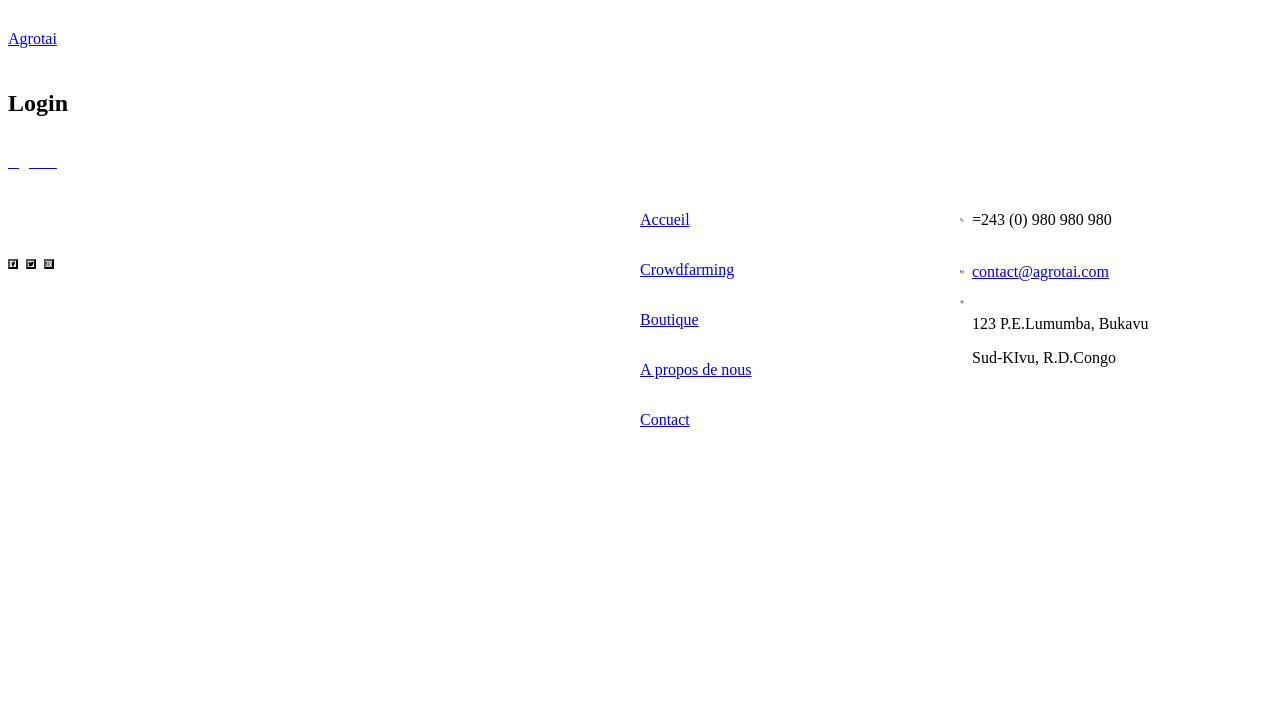
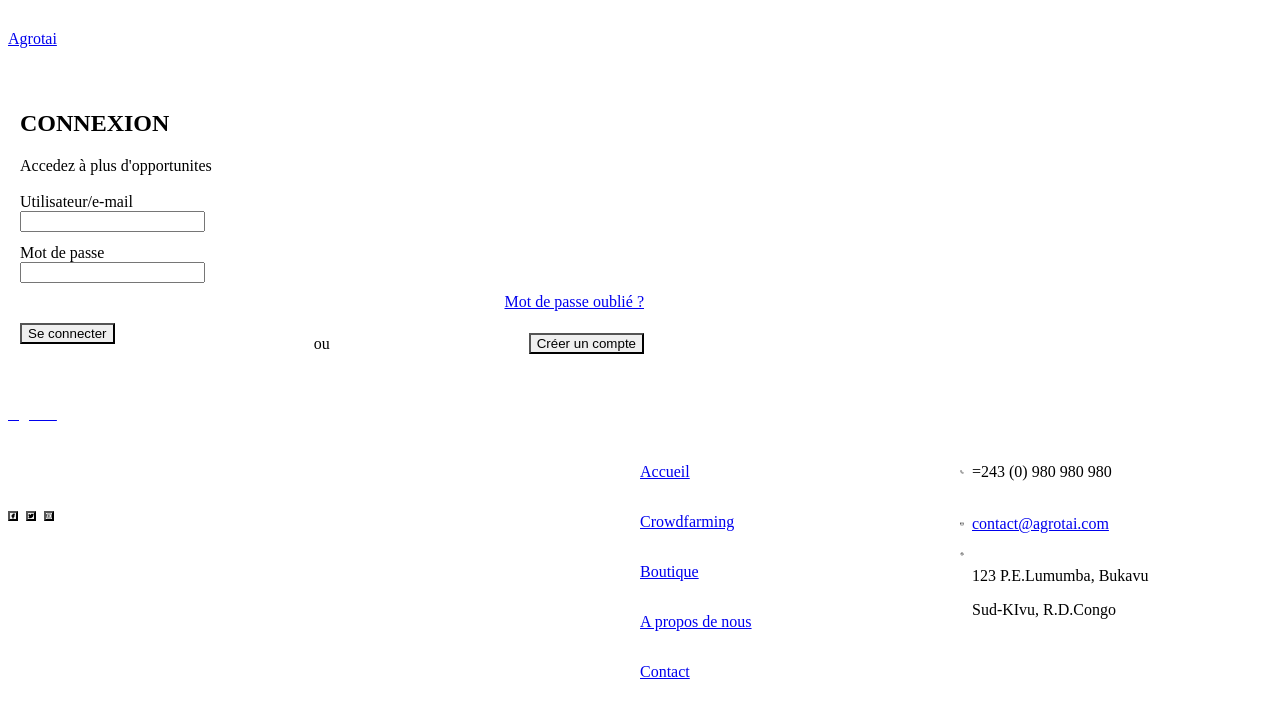
Before and after one commit to erulabs243/agrotai-gatsby, a Gatsby site: page /auth/login in a window 1280 px wide. Built offline with nearby package versions, Linux system fonts and the light colour scheme; Gatsby itself is replaced by a stand-in of ours.

Commit message:
📦 NEW: setup register and login screen

```diff
--- a/package.json
+++ b/package.json
@@ -11,6 +11,7 @@
     "@emotion/styled": "^11.11.0",
     "@fontsource/barlow": "^5.0.3",
     "@fontsource/dm-sans": "^5.0.3",
+    "@reach/router": "^1.3.4",
     "@tabler/icons-react": "^2.22.0",
     "dotenv": "^16.3.1",
     "framer-motion": "^10.12.16",
--- /dev/null
+++ b/src/components/particles/FormButton.tsx
@@ -0,0 +1,24 @@
+import React from 'react';
+import { Button } from '@chakra-ui/react';
+import {navigate} from 'gatsby';
+
+type Props = {
+    label: string;
+    fn: () => void;
+};
+
+function FormButton({label, fn}: Props) {
+  return (
+
+    <Button
+        my={4}
+        colorScheme='green'
+        alignSelf="flex-start"
+        onClick={fn}
+    >
+        {label}
+    </Button>
+  )
+}
+
+export default FormButton
--- /dev/null
+++ b/src/components/particles/FormHeading.tsx
@@ -0,0 +1,22 @@
+import { Box, Heading, Text } from '@chakra-ui/react';
+import React from 'react'
+
+type Props = {
+    heading:string;
+    subheading?: string;
+}
+
+function FormHeading({heading, subheading}: Props) {
+  return (
+    <Box my={6}>
+        <Heading fontSize="3xl" textTransform="uppercase">{heading}</Heading>
+        {subheading &&
+            <Text
+                fontSize="lg"
+                color="gray.700"
+            >{subheading}</Text>}
+    </Box>
+  )
+}
+
+export default FormHeading
--- /dev/null
+++ b/src/components/particles/FormInput.tsx
@@ -0,0 +1,22 @@
+import { FormControl, FormErrorMessage, FormLabel, Input } from '@chakra-ui/react'
+import React from 'react'
+
+type Props = {
+    name: string;
+    type: string;
+    label?: string;
+    onChange: () => void;
+    error?: string;
+}
+
+function FormInput({name, type, label, error, onChange, ...rest}: Props) {
+  return (
+    <FormControl my={2}>
+        {label && <FormLabel fontSize="sm" color="gray.700">{label}</FormLabel>}
+        <Input type={type} name={name} />
+        {error && <FormErrorMessage>{error}</FormErrorMessage>}
+    </FormControl>
+  )
+}
+
+export default FormInput
--- a/src/components/particles/index.ts
+++ b/src/components/particles/index.ts
@@ -1,5 +1,15 @@
 import ExpertiseCard from "./ExpertiseCard"
 import StatsCard from "./StatsCard"
 import Navlink from "./Navlink"
+import FormHeading from "./FormHeading"
+import FormInput from "./FormInput"
+import FormButton from "./FormButton"
 
-export { ExpertiseCard, Navlink, StatsCard }
+export {
+    ExpertiseCard,
+    FormButton,
+    FormHeading,
+    FormInput,
+    Navlink,
+    StatsCard
+}
--- a/src/pages/app.tsx
+++ b/src/pages/app.tsx
@@ -1,3 +1,4 @@
+import { Heading } from '@chakra-ui/react'
 import Layout from '@layouts/layout'
 import React from 'react'
 
@@ -5,7 +6,7 @@ import React from 'react'
 const App = () => {
   return (
     <Layout>
-        <Router
+        <Heading>App</Heading>
     </Layout>
   )
 }
--- a/src/pages/auth/login.tsx
+++ b/src/pages/auth/login.tsx
@@ -1,11 +1,75 @@
-import { Heading } from '@chakra-ui/react'
+import { Stack, Box, Link, Text, Button } from '@chakra-ui/react'
+import { FormButton, FormHeading, FormInput } from '@components/particles'
 import Layout from '@layouts/layout'
+import { navigate } from 'gatsby'
 import React from 'react'
 
-const Login = () => {
+const Login: React.FC = () => {
+
+  const handleSubmit = () => {
+    navigate('/ligantoine02/dashboard');
+    return null;
+  }
+
   return (
     <Layout>
-        <Heading>Login</Heading>
+        <Stack
+          as={Box}
+          direction="row"
+          w={{base: 'full', lg: "5xl" }}
+          mx="auto"
+          p={8}
+          my={8}
+          rounded="lg"
+          >
+          <Box w="50%" p={4}>
+            <FormHeading
+              heading="Connexion"
+              subheading="Accedez à plus d'opportunites" />
+
+              <Stack direction="column">
+                <FormInput
+                  name="username"
+                  label='Utilisateur/e-mail'
+                  onChange={() =>console.log('email')}
+                  type="text"
+                  />
+                  <FormInput
+                    name="password"
+                    label="Mot de passe"
+                    type="password"
+                    onChange={() => console.log('password')}
+                  />
+                  <Link
+                    href='#'
+                    textAlign="right"
+                    color="green.500"
+                    fontSize="sm"
+                  >
+                    Mot de passe oublié ?
+                  </Link>
+                  <Stack
+                    direction="row"
+                    alignItems="center"
+                    justifyContent="space-between"
+                  >
+                    <FormButton
+                      label="Se connecter"
+                      fn={handleSubmit}
+                    />
+                    <Text>ou</Text>
+                    <Button
+                      my={4}
+                      variant="outline"
+                      colorScheme="green"
+                      onClick={() => navigate('/auth/register')}
+                    >
+                      Créer un compte
+                    </Button>
+                  </Stack>
+              </Stack>
+          </Box>
+        </Stack>
     </Layout>
   )
 }
```
Also changed, not shown: src/pages/auth/register.tsx (+108 -3 lines), 1 other file.
